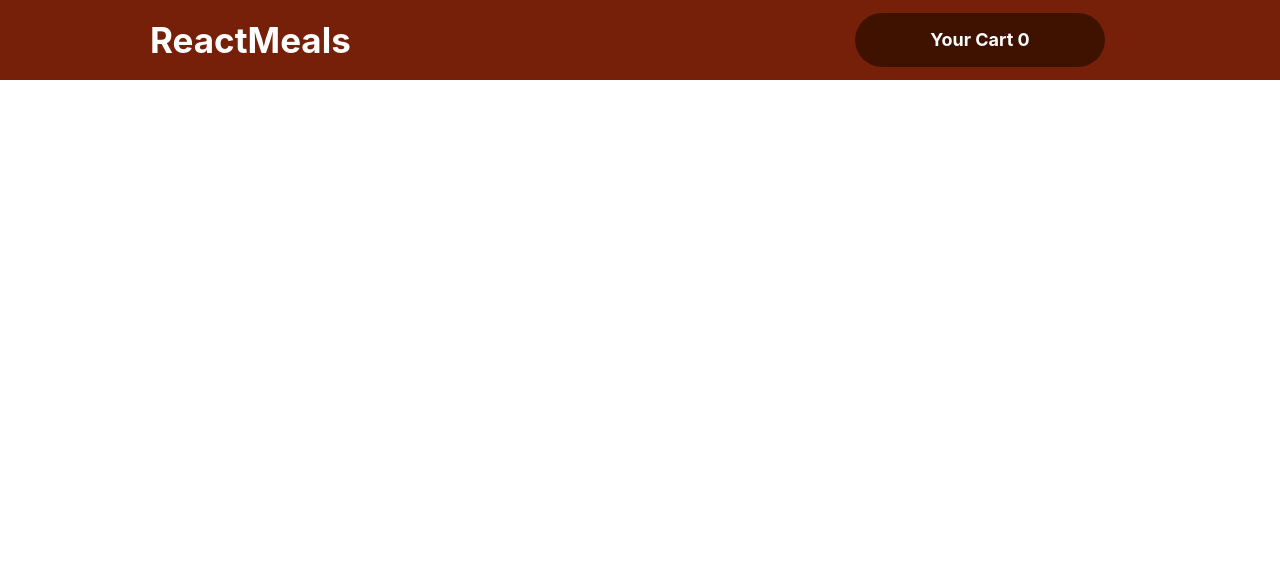
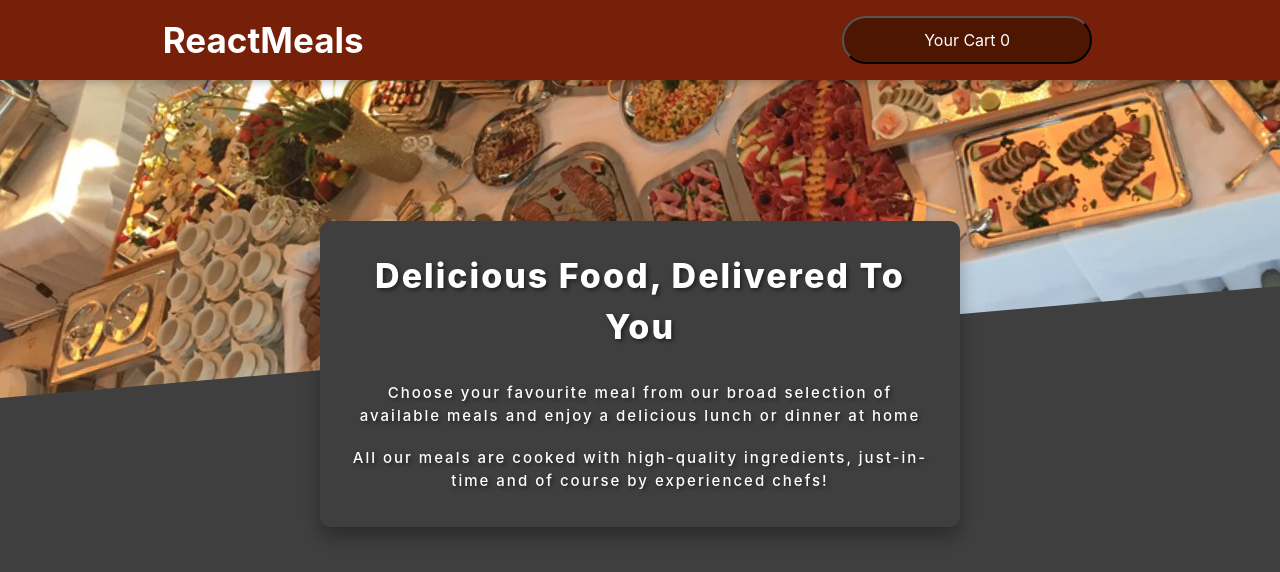
Before and after one commit to nadeemhalbhavi/react-meals, a React (Create React App) app: page / in a window 1280 px wide. Shown: the top 572 px of the page. Built offline with nearby package versions, Linux system fonts and the light colour scheme.

Commit message:
HeaderIcon and meals section added to the app.js hero section of content page added

```diff
--- a/src/App.js
+++ b/src/App.js
@@ -1,12 +1,16 @@
 import React from "react";
 import "./App.css";
 import Header from "./Components/Layouts/Header";
+import Meals from "./Components/Meals/Meals";
 
 function App() {
   return (
-    <div className="main">
+    <React.Fragment>
       <Header />
-    </div>
+      <main>
+        <Meals />
+      </main>
+    </React.Fragment>
   );
 }
 
--- a/src/Components/Layouts/Header.css
+++ b/src/Components/Layouts/Header.css
@@ -2,8 +2,15 @@
     display: flex;
     justify-content: space-between;
     background-color:#762009;
-    height: 80px;
+    height: 5rem;
+    position: fixed;
+    top: 0;
+    left: 0;
+    width: 100%;
     align-items: center;
+    padding: 0 1%;
+    box-shadow: 0 2px 8px rgb(0, 0, 0, 0.25);
+    z-index: 10;
 }
 
 
@@ -15,29 +22,23 @@
    padding: 150px;
 }
 
-.Navbar .Cart {
-    background-color:#3F1200;
-    color: white;
-    padding: 12px 20px;
-    align-items: center;
 
-    cursor: pointer;
-    transition: background-color 0.3s ease;
-
-    margin-right: 175px;
-    border-radius: 28px;
-    width: 250px;
+.main-image{
+    width: 100%;
+    height: 25rem;
+    z-index: 0;
+    overflow: hidden;
 }
 
-.Navbar .Cart h3{
-    margin: 0;
-    font-size: 18px;
-    padding: 0;
-    text-align: center;
-    line-height: 30px;
-    transition: background-color 0.3s ease;
+
+.main-image img{
+    width: 110%;
+    height: 100%;
+    object-fit: cover;
+    transform: rotateZ(-5deg) translateY(-4rem) translateX(-1rem);
+}
 
 
-}
+
 
 /* .Navbar  */
--- a/src/Components/Layouts/Header.js
+++ b/src/Components/Layouts/Header.js
@@ -1,16 +1,24 @@
 import React from "react";
 import "./Header.css";
+import mealsImages from "../../assests/meals.jpg";
+import HeaderIconButton from "../../Components/Layouts/HeaderIconButton";
 
 const Header = () => {
   return (
-    <nav className="Navbar">
-      <div className="Logo">
-        <h1>ReactMeals</h1>
+    <React.Fragment>
+      <nav className="Navbar">
+        <div className="Logo">
+          <h1>ReactMeals</h1>
+        </div>
+        <div>
+          <HeaderIconButton />
+        </div>
+      </nav>
+
+      <div className="main-image">
+        <img src={mealsImages} alt="FoodImg" />
       </div>
-      <div className="Cart">
-        <h3>Your Cart 0</h3>
-      </div>
-    </nav>
+    </React.Fragment>
   );
 };
 
--- /dev/null
+++ b/src/Components/Layouts/HeaderIconButton.css
@@ -0,0 +1,28 @@
+.Navbar .Cart {
+    font: inherit;
+    background-color:#4d1601;
+    color: white;
+    padding: 12px 20px;
+    align-items: center;
+    cursor: pointer;
+    transition: background-color 0.3s ease;
+    margin-right: 175px;
+    border-radius: 28px;
+    width: 250px;
+}
+
+.Navbar .Cart button{
+    margin: 0;
+    font-size: 18px;
+    padding: 0;
+    text-align: center;
+    line-height: 30px;
+    transition: background-color 0.3s ease;
+
+
+}
+
+.Navbar .Cart button:hover,
+.Navbar .Cart button:active {
+  background-color: #2c0d00;
+}
--- /dev/null
+++ b/src/Components/Layouts/HeaderIconButton.js
@@ -0,0 +1,7 @@
+import "./HeaderIconButton.css";
+
+const HeaderIconButton = () => {
+  return <button className="Cart">Your Cart 0</button>;
+};
+
+export default HeaderIconButton;
--- /dev/null
+++ b/src/Components/Meals/Meals.js
@@ -0,0 +1,8 @@
+import React from "react";
+import MealsSummary from "./MealsSummary";
+
+const Meals = () => {
+  return <MealsSummary />;
+};
+
+export default Meals;
--- /dev/null
+++ b/src/Components/Meals/MealsSummary.css
@@ -0,0 +1,41 @@
+.hero-content{
+    color: white;
+    display: flex;
+    justify-content: center;
+    align-items: center;
+    flex-direction: column;
+    text-align: center;
+    border: none;
+    border-radius: 10px;
+    box-shadow: 0 10px 18px rgb(0, 0, 0, 0.30);
+    z-index: 10;
+    transition: background-color 0.3s ease;
+    background-color: #3f3f3f;
+    max-width: 850px;
+    margin: 0 auto;
+    font-size: 16px;
+    font-weight: bold;
+    padding:25px 20px;
+    letter-spacing: 2px;
+    line-height: 1.5;
+    text-shadow: 2px 2px 4px rgba(0, 0, 0, 0.5);
+    position: absolute;
+    left: 50%;
+    right: 0;
+    bottom: 15%;
+    transform: translate(-50%, -50%);
+
+}
+.hero-content h1{
+    padding-top: 4px;
+    font-size: 34px;
+    font-weight: 800;
+    margin-bottom: 20px;
+
+}
+.hero-content p{
+    font-size: 15px;
+    font-weight: 500;
+    font-style: normal;
+    padding: 10px;
+}
--- /dev/null
+++ b/src/Components/Meals/MealsSummary.js
@@ -0,0 +1,18 @@
+import "./MealsSummary.css";
+const MealsSummary = () => {
+  return (
+    <div className="hero-content">
+      <h1>Delicious Food, Delivered To You</h1>
+      <p>
+        Choose your favourite meal from our broad selection of available meals
+        and enjoy a delicious lunch or dinner at home
+      </p>
+      <p>
+        All our meals are cooked with high-quality ingredients, just-in-time and
+        of course by experienced chefs!
+      </p>
+    </div>
+  );
+};
+
+export default MealsSummary;
--- a/src/index.css
+++ b/src/index.css
@@ -12,6 +12,7 @@ html,body {
     sans-serif;
   -webkit-font-smoothing: antialiased;
   -moz-osx-font-smoothing: grayscale;
+  background-color: #3f3f3f;
 }
 
 code {
```
Also changed, not shown: src/App.css (line endings or trailing spaces), src/assests/meals.jpg (added).
